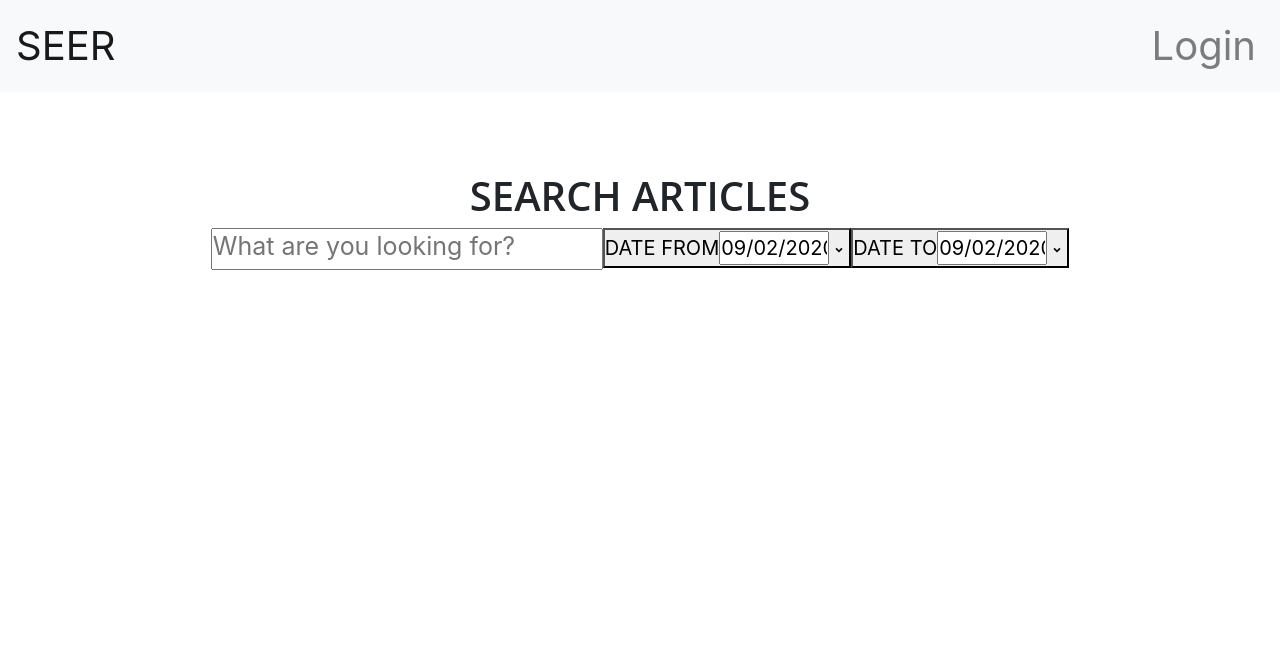
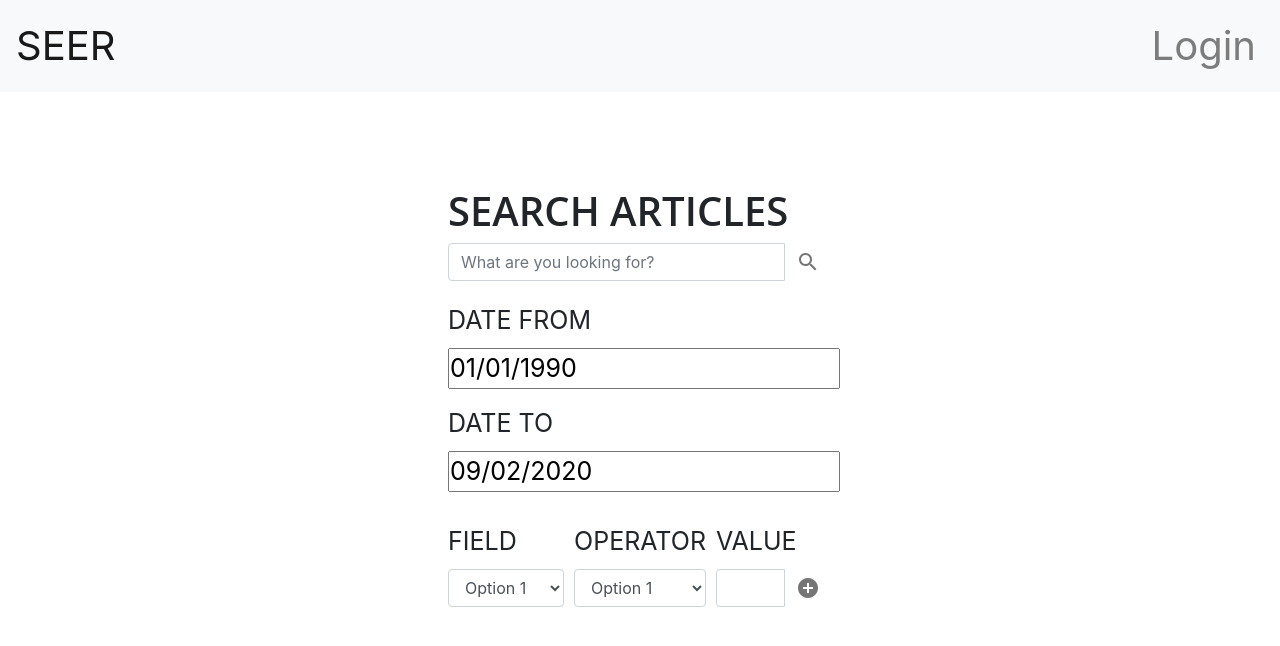
Before and after one commit to RobSnz/2020_SE_A1a, a React (Create React App) app: page / in a window 1280 px wide. Shown: the top 646 px of the page. Built offline with nearby package versions, Linux system fonts and the light colour scheme.

Commit message:
New main page UI

```diff
--- a/src/Home/Home.css
+++ b/src/Home/Home.css
@@ -13,6 +13,9 @@
 }
 
 .Home .input-box {
+    margin: auto;
+    width: 30%;
+    margin-top: 15px;
     font-size: 25px;
     /*text-align: center;*/
 }
--- a/src/Home/Home.js
+++ b/src/Home/Home.js
@@ -1,30 +1,33 @@
-import React, { Component } from "react";
-import { Button } from 'react-bootstrap'; //unused import
-import history from './../history'; //unused import
+import React from "react";
 import "./Home.css";
-import Calendar from 'react-calendar'; //unused import
-import DatePicker from 'react-datepicker';
-import { RiArrowDropDownLine } from 'react-icons/ri';
+import IconButton from '@material-ui/core/IconButton';
+import AddIcon from '@material-ui/icons/AddCircle';
+import SearchIcon from '@material-ui/icons/SearchSharp';
+import InputGroup from 'react-bootstrap/InputGroup';
+import FormControl from 'react-bootstrap/FormControl';
+import Form from 'react-bootstrap/Form';
+import Col from 'react-bootstrap/Col';
+import DatePicker from "react-datepicker";
+
 import "react-datepicker/dist/react-datepicker.css";
 
 class Home extends React.Component {
   constructor(props) {
     super(props);
 
-    this.state={
+    this.state = {
       search: '',
-      dateFrom: new Date(),
-      dateTo: new Date(),
-      fromDatePickerOpen: false,
-      toDatePickerOpen: false,
+      dateFrom: new Date("01/01/1990"),
+      dateTo: new Date()
     };
 
     this.handleSubmit = this.handleSubmit.bind(this);
     this.handleSearch = this.handleSearch.bind(this);
     this.handleFromDate = this.handleFromDate.bind(this);
     this.handleToDate = this.handleToDate.bind(this);
-    this.openFromDatePicker = this.openFromDatePicker.bind(this);
-    this.openToDatePicker = this.openToDatePicker.bind(this);
+    this.handleFieldChange = this.handleFieldChange.bind(this);
+    this.handleOperatorChange = this.handleOperatorChange.bind(this);
+    this.handleValue = this.handleValue.bind(this);
   }
 
   handleSubmit(event) {
@@ -35,6 +38,10 @@ class Home extends React.Component {
     console.log(search);
 
     this.setState({ search: '' })
+  }
+
+  setStartDate = startDate => {
+    this.setState({ startDate });
   }
 
   handleSearch(event) {
@@ -49,39 +56,88 @@ class Home extends React.Component {
     this.setState({ dateTo })
   };
 
-  openFromDatePicker() {
-    this.setState({ fromDatePickerOpen: !this.state.fromDatePickerOpen, toDatePickerOpen: false });
+  handleFieldChange(event) {
+    this.setState({ value: event.target.value })
   }
 
-  openToDatePicker() {
-    this.setState({ toDatePickerOpen: !this.state.toDatePickerOpen, fromDatePickerOpen: false });
+  handleOperatorChange(event) {
+    this.setState({ value2: event.target.value })
+  }
+
+  handleValue(event) {
+    this.setState({ value3: event.target.value })
   }
 
   render() {
     return (
       <div className="Home">
         <div className="lander">
-          <h1>SEARCH ARTICLES</h1>
-          <form onSubmit={ this.handleSubmit }>
+          <form onSubmit={this.handleSubmit}>
+
             <div className="input-box">
-              <ul>
-                <input onKeyDown={ (e) => { if(e.keyCode === 13) this.handleSubmit(e);}}
-                  type='text' placeholder='What are you looking for?' onChange={ this.handleSearch }
-                  value={ this.state.email } style={{height: "42px", paddingBottom: "6px"}}
+              <h1 style={{ float: "left" }}>SEARCH ARTICLES</h1>
+              <InputGroup className="mb-3">
+                <FormControl
+                  placeholder="What are you looking for?"
+                  aria-describedby="basic-addon2"
                 />
-                <button onClick={this.openFromDatePicker} style={{fontSize: "20px", height:"40px"}}>
-                  DATE FROM
-                  <DatePicker onChange={ this.handleFromDate } selected={ this.state.dateFrom } open={ this.state.fromDatePickerOpen } className="datepicker"/>
-                  <RiArrowDropDownLine/>
-                </button>
-                <button onClick={this.openToDatePicker} style={{fontSize: "20px", height:"40px"}}>
-                  DATE TO
-                  <DatePicker onChange={ this.handleToDate } selected={ this.state.dateTo } open={ this.state.toDatePickerOpen } className="datepicker"/>
-                  <RiArrowDropDownLine/>
-                </button>
-              </ul>
+                <InputGroup.Append>
+                  <IconButton aria-label="search" style={{ float: "right", margin: "-5px 0 0 0" }}>
+                    <SearchIcon />
+                  </IconButton>
+                </InputGroup.Append>
+              </InputGroup>
             </div>
-        </form>
+            <div className="input-box">
+              <Form>
+                <Form.Row>
+                  <Form.Group as={Col} controlId="dateFromPicker">
+                    <Form.Label style={{ float: "left" }}>DATE FROM</Form.Label>
+                    <DatePicker selected={this.state.dateFrom} onChange={this.handleFromDate}/>
+                  </Form.Group>
+                  <Form.Group as={Col} controlId="dateToPicker">
+                    <Form.Label style={{ float: "left" }}>DATE TO</Form.Label>
+                    <DatePicker style={{fontSize: "16px"}} selected={this.state.dateTo} onChange={this.handleToDate} minDate={this.state.dateFrom}/>
+                  </Form.Group>
+                </Form.Row>
+              </Form>
+            </div>
+            <div className="input-box">
+              <Form>
+                <Form.Row>
+                  <Form.Group as={Col} controlId="formGridField">
+                    <Form.Label style={{ float: "left" }}>FIELD</Form.Label>
+                    <Form.Control as="select">
+                      <option>Option 1</option>
+                      <option>Option 2</option>
+                      <option>Option 3</option>
+                    </Form.Control>
+                  </Form.Group>
+                  <Form.Group as={Col} controlId="formGridOperator">
+                    <Form.Label style={{ float: "left" }}>OPERATOR</Form.Label>
+                    <Form.Control as="select">
+                      <option>Option 1</option>
+                      <option>Option 2</option>
+                      <option>Option 3</option>
+                    </Form.Control>
+                  </Form.Group>
+                  <Form.Group as={Col} controlId="formGridValue">
+                    <Form.Label style={{ float: "left" }}>VALUE</Form.Label>
+                    <InputGroup className="mb-3">
+                      <FormControl
+                        aria-describedby="basic-addon2"
+                      />
+                      <InputGroup.Append>
+                        <IconButton aria-label="add" style={{ float: "right", margin: "-5px 0 0 0" }}>
+                          <AddIcon />
+                        </IconButton>
+                      </InputGroup.Append>
+                    </InputGroup>
+                  </Form.Group>
+                </Form.Row>
+              </Form>
+            </div>
+          </form>
         </div>
       </div>
     );
```
Also changed, not shown: package.json (+7 -3 lines), 1 other file (tests, documents, lock files or other folders).
